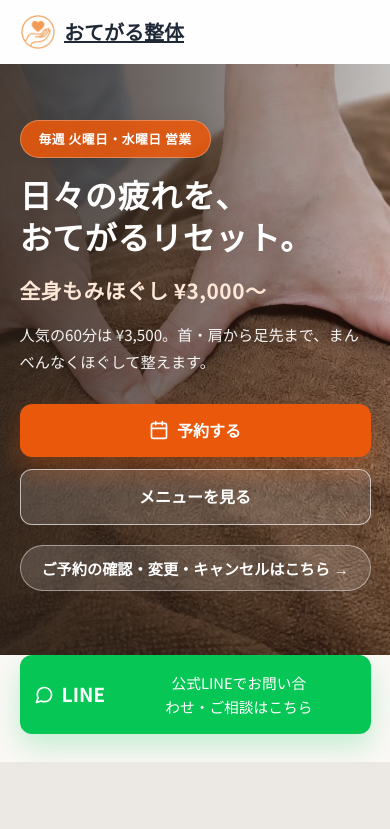
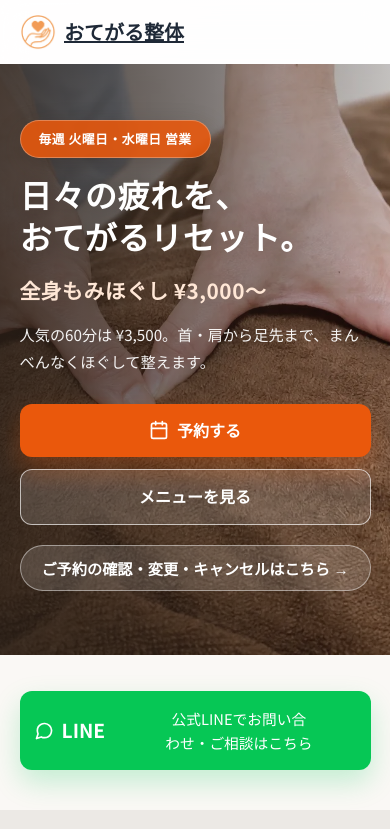
Before and after one commit to otegarubody-cloud/otegaru.body, a Next.js app in the folder otegaru-system/: page / in a window 390 px wide. Shown: the top 829 px of the page. Built offline with nearby package versions, Linux system fonts and the light colour scheme; no server answers; the database is empty.

Commit message:
Style LINE banner band under hero

```diff
--- a/otegaru-system/src/app/globals.css
+++ b/otegaru-system/src/app/globals.css
@@ -1191,6 +1191,16 @@ a.info-card:hover {
     box-shadow: 0 12px 28px rgba(6, 199, 85, 0.22);
 }
 
+/* LINE banner strip between the hero and the salon-info section */
+.home .line-banner {
+    background: var(--warm-bg);
+    padding: 44px 0 48px;
+}
+
+.home .line-banner .btn-line {
+    margin-bottom: 0;
+}
+
 .home .cards-grid {
     gap: 20px;
 }
@@ -1279,6 +1289,7 @@ a.info-card:hover {
     .home .hero-title { font-size: clamp(1.7rem, 8.6vw, 2rem); line-height: 1.3; margin-bottom: 16px; word-break: keep-all; }
     .home .btn-line { font-size: 0.92rem; padding: 16px 14px; }
     .home .btn-line .line-text { text-wrap: balance; }
+    .home .line-banner { padding: 36px 0 40px; }
     .home .hero-hook { font-size: 1.3rem; }
     .home .hero-subtitle { font-size: 0.95rem; margin-bottom: 28px; }
     .home .hero-buttons { flex-direction: column; gap: 12px; }
```
